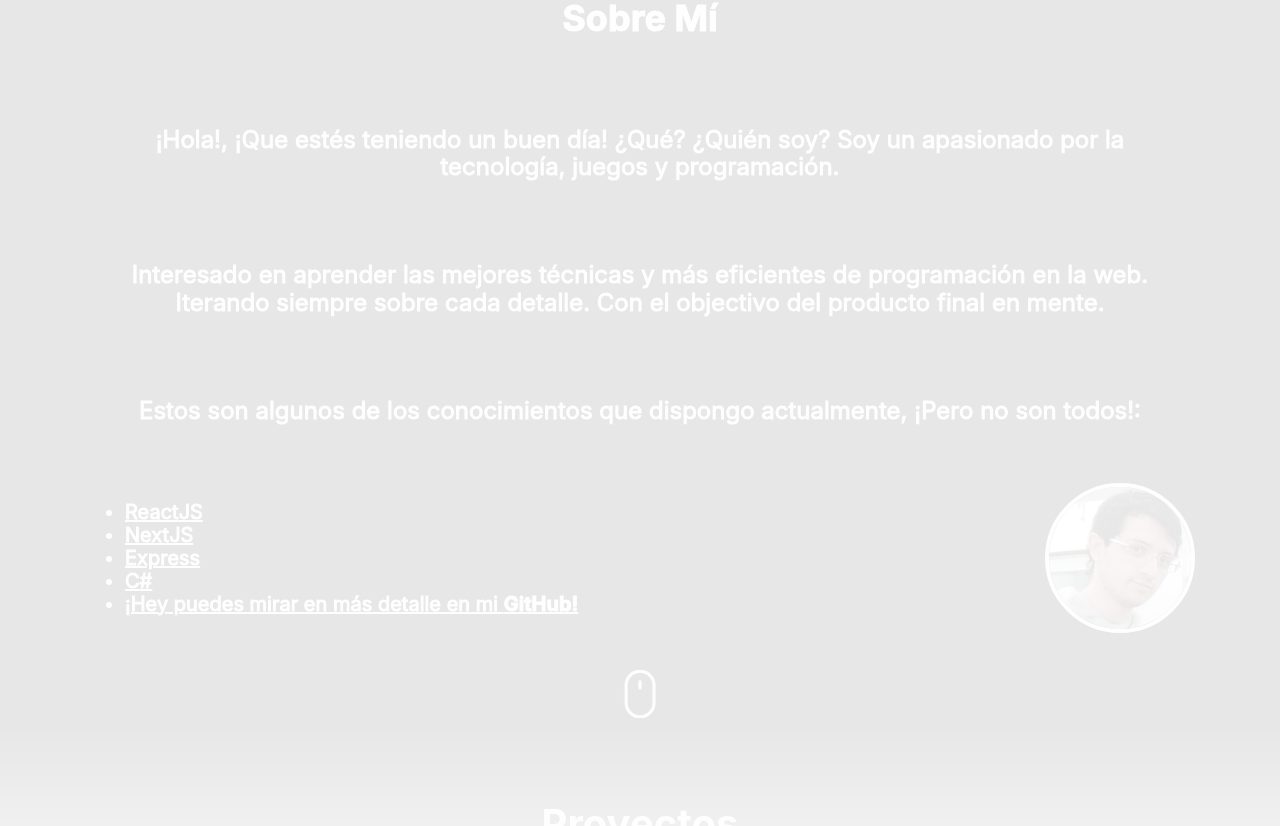
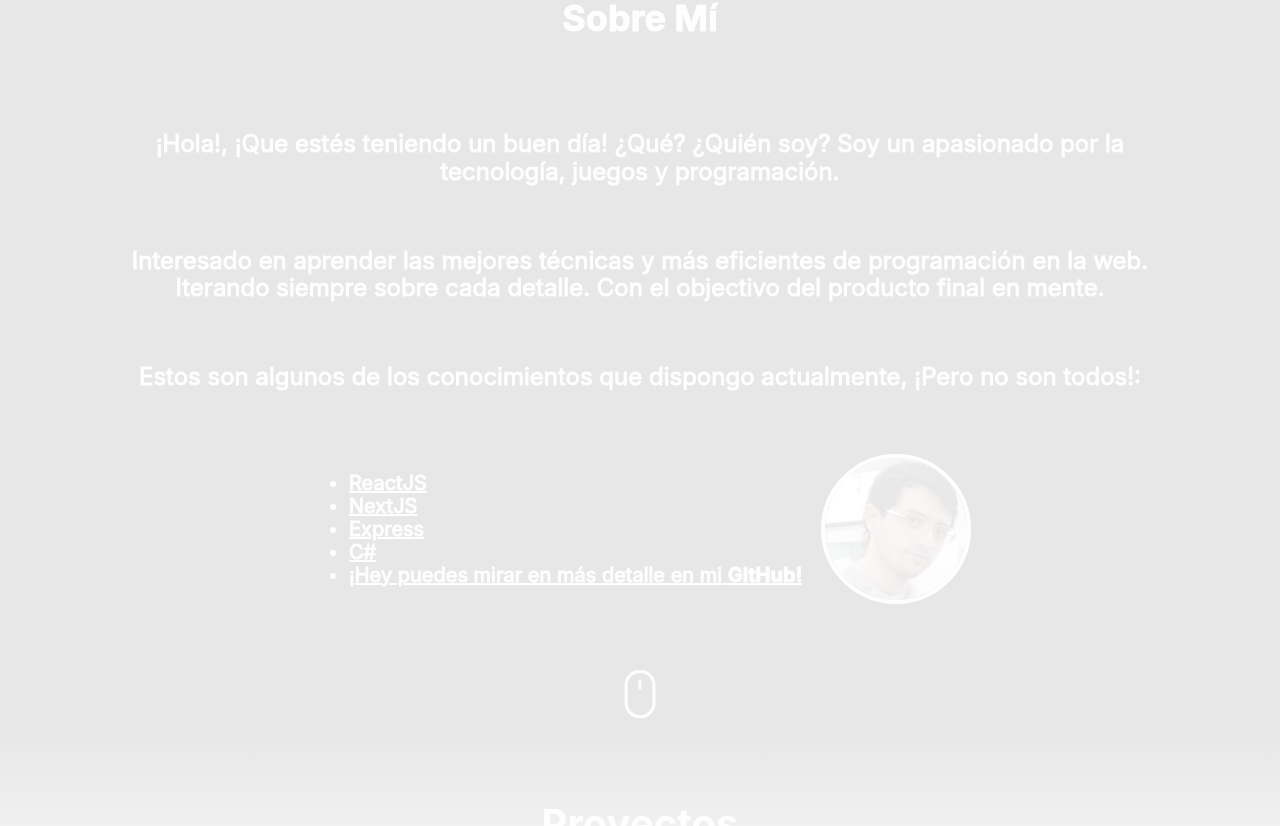
Before and after one commit to PeterDamianG/PeterDamianG, a Next.js app: page / in a window 1280 px wide. Shown: the part 880-1706 px from the top of the page. Built offline with nearby package versions, Linux system fonts and the light colour scheme.

Commit message:
fix styles  in about section with portrait and landscape

```diff
--- a/src/components/main/sections/about/about.module.css
+++ b/src/components/main/sections/about/about.module.css
@@ -30,7 +30,7 @@
   }
   .sectionStyle p {
     width: 85vw;
-    font-size: 1.5em;
+    font-size: 1.75em;
     text-shadow: 1px 1px 1px var(--background);
     transition: text-shadow 0.3s linear;
   }
@@ -39,7 +39,7 @@
     transition: text-shadow 0.3s linear;
   }
   .sectionStyle ul {
-    font-size: 1.25em;
+    font-size: 1.5em;
     text-shadow: 1px 1px 1px var(--background);
     transition: text-shadow 0.3s linear;
   }
@@ -50,7 +50,7 @@
 }
 @media all and (min-width: 640px) and (max-width: 1280px) and (orientation: landscape) {
   .sectionStyle h2 {
-    font-size: 2.5em;
+    font-size: 3.5em;
     text-shadow: 1px 1px 1px var(--background);
     transition: text-shadow 0.3s linear;
   }
@@ -60,7 +60,8 @@
   }
   .sectionStyle p {
     width: 85vw;
-    font-size: 1.25em;
+    margin: 0;
+    font-size: 1.75em;
     text-shadow: 1px 1px 1px var(--background);
     transition: text-shadow 0.3s linear;
   }
@@ -69,7 +70,8 @@
     transition: text-shadow 0.3s linear;
   }
   .sectionStyle ul {
-    font-size: 1.15em;
+    width: 40vw;
+    font-size: 1.5em;
     text-shadow: 1px 1px 1px var(--background);
     transition: text-shadow 0.3s linear;
   }
@@ -113,3 +115,18 @@
     transition: text-shadow 0.3s linear;
   }
 }
+/* Landscape */
+@media all and (max-height: 640px) and (orientation: landscape) {
+  .sectionStyle h2 {
+    font-size: 1.5em;
+  }
+  .sectionStyle p {
+    font-size: 1em;
+    text-align: justify;
+    margin: 0;
+  }
+  .sectionStyle ul {
+    font-size: 1em;
+    margin: 0;
+  }
+}
--- a/src/components/main/sections/about/index.js
+++ b/src/components/main/sections/about/index.js
@@ -14,10 +14,10 @@ import { sectionStyle } from './about.module.css';
  * @returns {JSX.Element} An element of React.
  */
 const About = () => {
-  // Design with full media.
   const isDesktopOrLaptop = useMediaQuery({
     query: '(min-width: 1280px)',
   });
+  const isPortrait = useMediaQuery({ orientation: 'portrait' });
   // Render if width is >= 1280px.
   if (isDesktopOrLaptop) {
     return (
@@ -36,7 +36,7 @@ const About = () => {
   return (
     <section className={sectionStyle} id='about'>
       <h2>Sobre Mí</h2>
-      <Avatar />
+      {isPortrait && <Avatar />}
       <ContentAbout />
       <ListSkill />
       <ScrollDownSVG />
```
